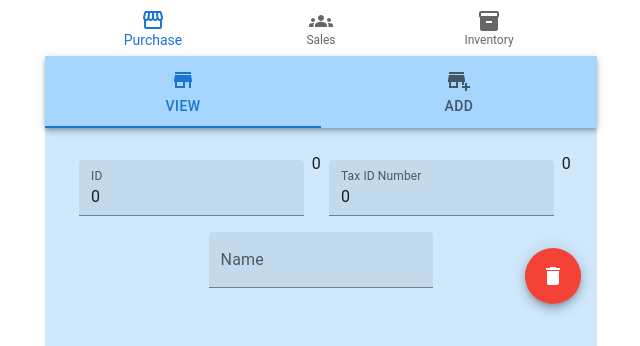
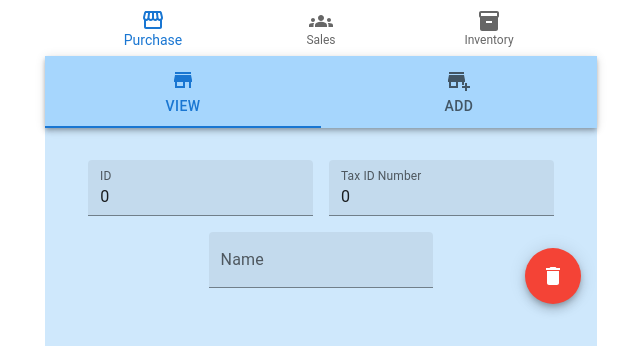
Before and after one commit to JayLiuZymber/muiHelloWorld, a React (Create React App) app: page / in a window 1280 px wide. Shown: the top 346 px of the page, without its empty margins (319-959 px from the left). Built offline with nearby package versions, Linux system fonts and the light colour scheme; no server answers.

Commit message:
fix JSON data not show on TextField

```diff
--- a/src/LayoutSupplier.js
+++ b/src/LayoutSupplier.js
@@ -12,7 +12,7 @@ import { apiSupplier } from './api.js';
 export default function LayoutSupplier () {
     var [id,setId]=useState(0);
     var [taxid, setTaxid]=useState(0);
-    var [suppName, setName]=useState("");
+    var [name, setName]=useState("");
     // var [json, setJson]=useState();
     // var id, taxid, name;
     // var json;
@@ -50,23 +50,20 @@ export default function LayoutSupplier () {
             autoComplete="off"
         >
             <TextField id="id" label="ID" variant="filled"
-                defaultValue={`${id}`}
+                value={id}
                 InputProps={{
                     readOnly: true,
                 }} />
-                {id}
             <TextField id="tax-id" label="Tax ID Number" variant="filled"
-                defaultValue={`${taxid}`}
+                value={taxid}
                 InputProps={{
                     readOnly: true,
                   }} />
-                {taxid}
             <TextField id="name" label="Name" variant="filled"
-                defaultValue={`${suppName}`}
+                value={name}
                 InputProps={{
                     readOnly: true,
                 }} />
-                {suppName}
         </Box>
     );
 }
```
